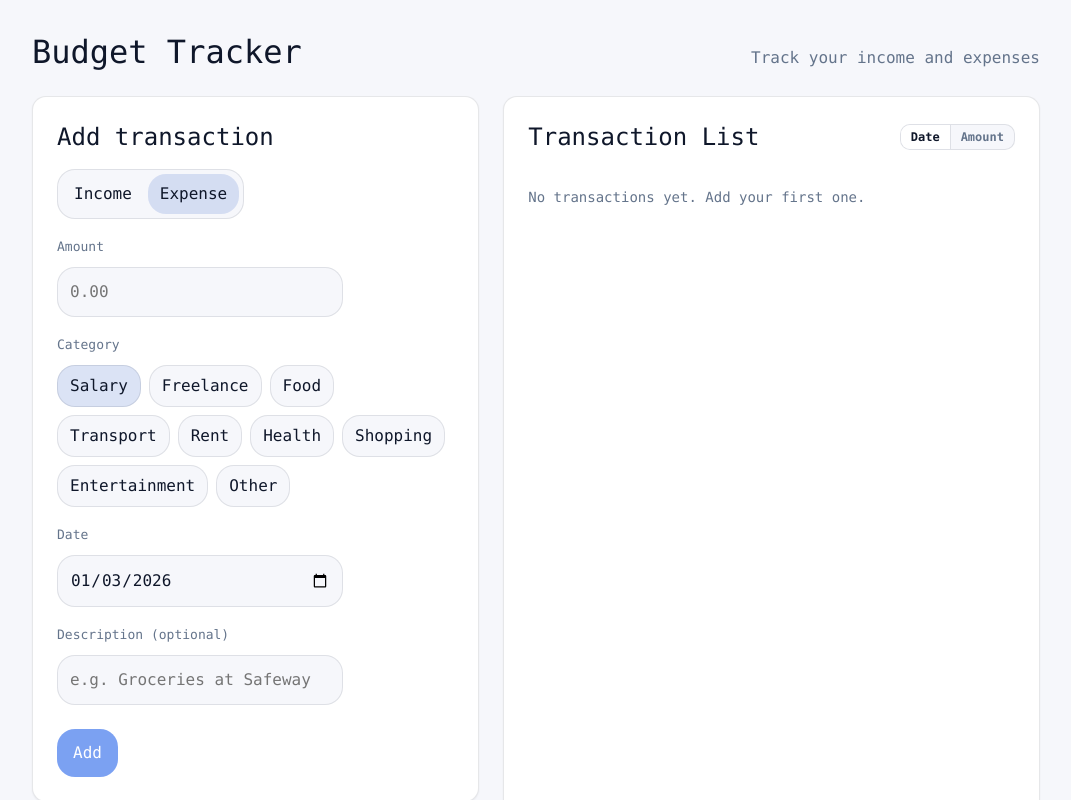
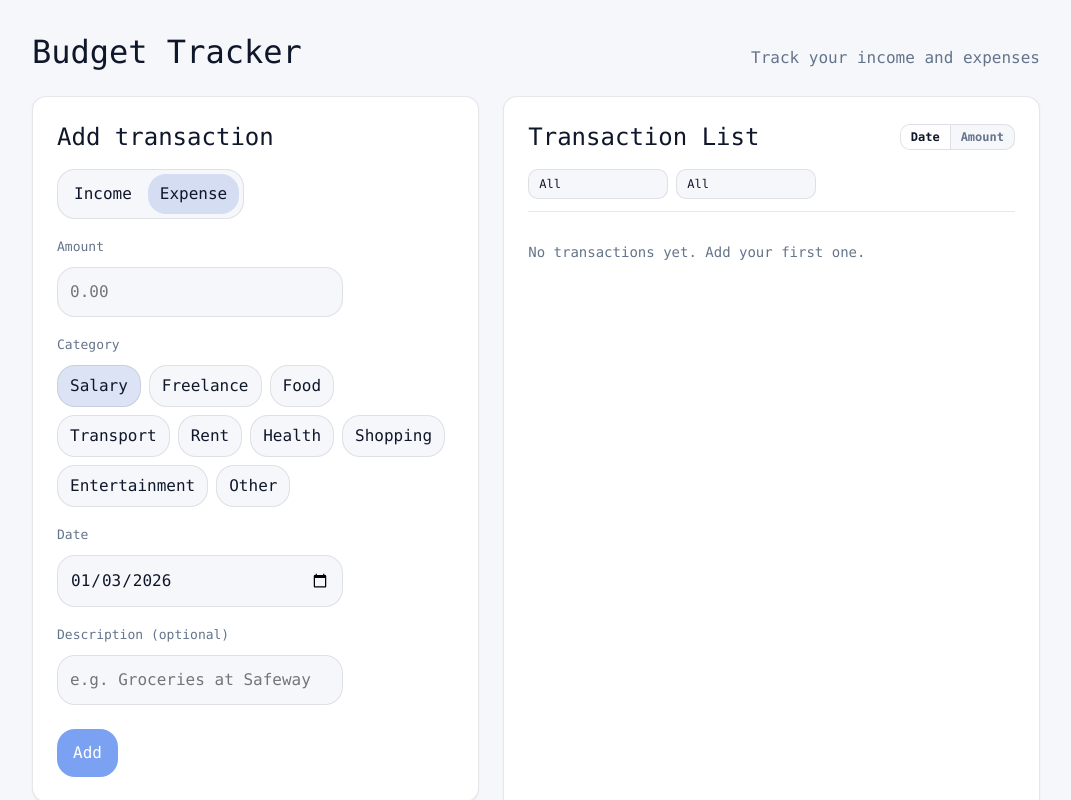
Before and after one commit to ocb013/budget-tracker, a React (Vite) app: page / in a window 1280 px wide. Shown: the top 800 px of the page, without its empty margins (104-1175 px from the left). Built offline with nearby package versions, Linux system fonts and the light colour scheme.

Commit message:
git commit -m "feat(transaction-list): add type and category filters"

```diff
--- a/src/entities/transaction/index.ts
+++ b/src/entities/transaction/index.ts
@@ -1,3 +1,5 @@
+export { TRANSACTION_CATEGORIES } from './model/consts';
+
 export { getTotals } from './model/calculations';
 
 export { TransactionList } from './ui/TransactionList/TransactionList';
--- /dev/null
+++ b/src/entities/transaction/model/config.ts
@@ -0,0 +1,15 @@
+import { FILTER_TYPES, TRANSACTION_CATEGORIES } from './consts';
+
+export const TYPE_FILTER_OPTIONS = [
+    { value: FILTER_TYPES.ALL, label: 'All' },
+    { value: FILTER_TYPES.INCOME, label: 'Income' },
+    { value: FILTER_TYPES.EXPENSE, label: 'Expense' }
+] as const;
+
+export const CATEGORY_FILTER_OPTIONS = [
+    { value: 'all', label: 'All' },
+    ...TRANSACTION_CATEGORIES.map((category) => ({
+        value: category,
+        label: category
+    }))
+] as const;
--- /dev/null
+++ b/src/entities/transaction/model/consts.ts
@@ -0,0 +1,22 @@
+export const TRANSACTION_CATEGORIES = [
+    'Salary',
+    'Freelance',
+    'Food',
+    'Transport',
+    'Rent',
+    'Health',
+    'Shopping',
+    'Entertainment',
+    'Other'
+] as const;
+
+export const FILTER_TYPES = {
+    ALL: 'all',
+    INCOME: 'income',
+    EXPENSE: 'expense'
+} as const;
+
+export const CATEGORY_FILTERS = [
+    'all',
+    ...TRANSACTION_CATEGORIES
+] as const;
--- /dev/null
+++ b/src/entities/transaction/ui/TransactionFilters/TransactionFilters.module.scss
@@ -0,0 +1,30 @@
+.transactionFilters {
+    display: flex;
+    gap: var(--s-2);
+    flex-wrap: wrap;
+    align-items: center;
+}
+
+.select {
+    appearance: none;
+    border: 1px solid var(--border);
+    background: var(--bg);
+    color: var(--text);
+    border-radius: var(--r-sm);
+    padding: 8px 10px;
+    font: var(--font-s);
+    line-height: 1;
+    cursor: pointer;
+    min-width: 140px;
+}
+
+.select:focus-visible {
+    outline: 1px solid var(--border);
+}
+
+@media (max-width: 420px) {
+    .select {
+        width: 100%;
+        min-width: 0;
+    }
+}
--- /dev/null
+++ b/src/entities/transaction/ui/TransactionFilters/TransactionFilters.tsx
@@ -0,0 +1,62 @@
+import clsx from 'clsx';
+import type { ChangeEvent, FC } from 'react';
+import cls from './TransactionFilters.module.scss';
+
+import {
+    CATEGORY_FILTER_OPTIONS,
+    TYPE_FILTER_OPTIONS
+} from '../../model/config';
+import type { CategoryFilter, TypeFilter } from '../../model/types';
+
+interface TransactionFiltersProps {
+    className?: string;
+    typeValue: TypeFilter;
+    onTypeChange: (v: TypeFilter) => void;
+    categoryValue: CategoryFilter;
+    onCategoryChange: (v: CategoryFilter) => void;
+}
+
+export const TransactionFilters: FC<TransactionFiltersProps> = ({
+    className,
+    typeValue,
+    onTypeChange,
+    categoryValue,
+    onCategoryChange
+}) => {
+    const handleTypeChange = (e: ChangeEvent<HTMLSelectElement>) => {
+        onTypeChange(e.target.value as TypeFilter);
+    };
+
+    const handleCategoryChange = (
+        e: ChangeEvent<HTMLSelectElement>
+    ) => {
+        onCategoryChange(e.target.value as CategoryFilter);
+    };
+
+    return (
+        <div className={clsx(cls.transactionFilters, className)}>
+            <select
+                className={cls.select}
+                value={typeValue}
+                onChange={handleTypeChange}
+            >
+                {TYPE_FILTER_OPTIONS.map((option) => (
+                    <option key={option.value} value={option.value}>
+                        {option.label}
+                    </option>
+                ))}
+            </select>
+            <select
+                className={cls.select}
+                value={categoryValue}
+                onChange={handleCategoryChange}
+            >
+                {CATEGORY_FILTER_OPTIONS.map((option) => (
+                    <option key={option.value} value={option.value}>
+                        {option.label}
+                    </option>
+                ))}
+            </select>
+        </div>
+    );
+};
--- a/src/entities/transaction/ui/TransactionList/TransactionList.module.scss
+++ b/src/entities/transaction/ui/TransactionList/TransactionList.module.scss
@@ -59,3 +59,51 @@
     font-size: 14px;
     padding: var(--s-4) 0;
 }
+
+.filtersRow {
+    margin-bottom: var(--s-3);
+    padding-bottom: var(--s-3);
+    border-bottom: 1px solid var(--border);
+}
+
+.noResults {
+    display: flex;
+    flex-direction: column;
+    gap: var(--s-2);
+    padding: var(--s-4) 0;
+    color: var(--muted);
+    font-size: 14px;
+}
+
+.noResultsRow {
+    display: flex;
+    align-items: center;
+    justify-content: space-between;
+    gap: var(--s-3);
+}
+
+.noResultsText {
+    min-width: 0;
+}
+
+.clearButton {
+    appearance: none;
+    border: 1px solid var(--border);
+    background: transparent;
+    color: var(--text);
+    border-radius: var(--r-sm);
+    padding: 6px 10px;
+    font: var(--font-s);
+    font-weight: 600;
+    cursor: pointer;
+    white-space: nowrap;
+}
+
+.clearButton:hover {
+    background: rgba(0, 0, 0, 0.04);
+}
+
+.clearButton:focus-visible {
+    outline: 2px solid var(--border);
+    outline-offset: 2px;
+}
--- a/src/entities/transaction/ui/TransactionList/TransactionList.tsx
+++ b/src/entities/transaction/ui/TransactionList/TransactionList.tsx
@@ -1,12 +1,22 @@
+import clsx from 'clsx';
+import { useMemo, useState, type FC, type ReactNode } from 'react';
+import cls from './TransactionList.module.scss';
+
 import { useDeleteTransactionMutation } from '@/shared/api/queries/transactions';
+
+import { CATEGORY_FILTERS, FILTER_TYPES } from '../../model/consts';
+import {
+    type CategoryFilter,
+    type SortMode,
+    type Transaction,
+    type TypeFilter
+} from '../../model/types';
+
 import { Card } from '@/shared/ui/Card/Card';
 import { Skeleton } from '@/shared/ui/Skeleton/Skeleton';
-import clsx from 'clsx';
-import { useMemo, useState, type FC, type ReactNode } from 'react';
-import type { SortMode, Transaction } from '../../model/types';
+import { TransactionFilters } from '../TransactionFilters/TransactionFilters';
 import { TransactionItem } from '../TransactionItem/TransactionItem';
 import { TransactionSortToggle } from '../TransactionSortToggle/TransactionSortToggle';
-import cls from './TransactionList.module.scss';
 
 interface TransactionListProps {
     isLoading?: boolean;
@@ -15,7 +25,7 @@ interface TransactionListProps {
     height?: number;
 }
 
-function TransactionListSkeleton() {
+const TransactionListSkeleton = () => {
     return (
         <div className={cls.list}>
             {Array.from({ length: 7 }).map((_, i) => (
@@ -33,7 +43,7 @@ function TransactionListSkeleton() {
             ))}
         </div>
     );
-}
+};
 
 export const TransactionList: FC<TransactionListProps> = ({
     isLoading,
@@ -47,33 +57,82 @@ export const TransactionList: FC<TransactionListProps> = ({
     const deletingId = isPending ? variables : undefined;
 
     const [sort, setSort] = useState<SortMode>('date');
+    const [typeFilter, setTypeFilter] = useState<TypeFilter>(
+        FILTER_TYPES.ALL
+    );
 
-    const sortedItems = useMemo(() => {
-        if (sort === 'date') {
-            return items;
+    const [categoryFilter, setCategoryFilter] =
+        useState<CategoryFilter>(CATEGORY_FILTERS[0]);
+
+    const filteredItems = useMemo(() => {
+        let result = items;
+
+        if (typeFilter !== FILTER_TYPES.ALL) {
+            result = result.filter(
+                (item) => item.type === typeFilter
+            );
         }
 
-        return [...items].sort((a, b) => {
+        if (categoryFilter !== 'all') {
+            result = result.filter(
+                (item) => item.category === categoryFilter
+            );
+        }
+
+        return result;
+    }, [items, typeFilter, categoryFilter]);
+
+    const visibleItems = useMemo(() => {
+        if (sort === 'date') {
+            return filteredItems;
+        }
+
+        return [...filteredItems].sort((a, b) => {
             const diff = b.amountCents - a.amountCents;
             if (diff !== 0) return diff;
             return b.date.localeCompare(a.date);
         });
-    }, [items, sort]);
+    }, [filteredItems, sort]);
+
+    const rightSlot = (
+        <TransactionSortToggle value={sort} onChange={setSort} />
+    );
 
     let content: ReactNode;
 
     if (isLoading) {
         content = <TransactionListSkeleton />;
-    } else if (sortedItems.length === 0) {
+    } else if (items.length === 0) {
         content = (
             <div className={cls.emptyState}>
                 No transactions yet. Add your first one.
             </div>
         );
+    } else if (visibleItems?.length === 0 || !visibleItems) {
+        content = (
+            <div className={cls.noResults}>
+                <div className={cls.noResultsRow}>
+                    <span className={cls.noResultsText}>
+                        No results. Try clearing filters.
+                    </span>
+
+                    <button
+                        type="button"
+                        className={cls.clearButton}
+                        onClick={() => {
+                            setCategoryFilter('all');
+                            setTypeFilter(FILTER_TYPES.ALL);
+                        }}
+                    >
+                        Clear
+                    </button>
+                </div>
+            </div>
+        );
     } else {
         content = (
             <div className={cls.list}>
-                {sortedItems.map((item) => (
+                {visibleItems.map((item) => (
                     <TransactionItem
                         transaction={item}
                         key={item.id}
@@ -85,10 +144,6 @@ export const TransactionList: FC<TransactionListProps> = ({
         );
     }
 
-    const rightSlot = (
-        <TransactionSortToggle value={sort} onChange={setSort} />
-    );
-
     return (
         <div
             className={clsx(cls.wrapper, className)}
@@ -99,6 +154,14 @@ export const TransactionList: FC<TransactionListProps> = ({
                 rightSlot={rightSlot}
                 className={cls.transactionList}
             >
+                <div className={cls.filtersRow}>
+                    <TransactionFilters
+                        typeValue={typeFilter}
+                        onTypeChange={setTypeFilter}
+                        categoryValue={categoryFilter}
+                        onCategoryChange={setCategoryFilter}
+                    />
+                </div>
                 <div className={cls.scrollArea}>{content}</div>
             </Card>
         </div>
--- a/src/features/addTransaction/model/categories.ts
+++ /dev/null
@@ -1,13 +0,0 @@
-import type { TransactionCategory } from '@/entities/transaction';
-
-export const transactionCategories: readonly TransactionCategory[] = [
-    'Salary',
-    'Freelance',
-    'Food',
-    'Transport',
-    'Rent',
-    'Health',
-    'Shopping',
-    'Entertainment',
-    'Other'
-];
--- a/src/features/addTransaction/model/useAddTransactionForm.ts
+++ b/src/features/addTransaction/model/useAddTransactionForm.ts
@@ -5,9 +5,10 @@ import type {
     TransactionCategory,
     TransactionType
 } from '@/entities/transaction';
-import { transactionCategories } from './categories';
+
 import type { AddTransactionFormErrors } from './types';
 
+import { TRANSACTION_CATEGORIES } from '@/entities/transaction';
 import { useAddTransactionMutation } from '@/shared/api/queries/transactions';
 import { todayISO } from '@/shared/lib/date';
 import { parseAmountToCents } from '@/shared/lib/money/money';
@@ -25,7 +26,7 @@ type AddTransactionFormState = {
 const initialFormState: AddTransactionFormState = {
     type: 'expense',
     amount: '',
-    category: transactionCategories[0],
+    category: TRANSACTION_CATEGORIES[0],
     date: todayISO(),
     description: ''
 };
--- a/src/features/addTransaction/ui/AddTransactionForm/AddTransactionForm.tsx
+++ b/src/features/addTransaction/ui/AddTransactionForm/AddTransactionForm.tsx
@@ -2,8 +2,8 @@ import clsx from 'clsx';
 import { useRef, type ChangeEvent, type FC } from 'react';
 import cls from './AddTransactionForm.module.scss';
 
+import { TRANSACTION_CATEGORIES } from '@/entities/transaction';
 import { Card } from '@/shared/ui/Card/Card';
-import { transactionCategories } from '../../model/categories';
 import { useAddTransactionForm } from '../../model/useAddTransactionForm';
 
 interface AddTransactionFormProps {
@@ -94,7 +94,7 @@ export const AddTransactionForm: FC<AddTransactionFormProps> = ({
                 <div className={cls.field}>
                     <span className={cls.label}>Category</span>
                     <div className={cls.categories}>
-                        {transactionCategories.map((c) => (
+                        {TRANSACTION_CATEGORIES.map((c) => (
                             <button
                                 key={c}
                                 type="button"
```
Also changed, not shown: src/entities/transaction/model/types.ts (+12 -9 lines).
